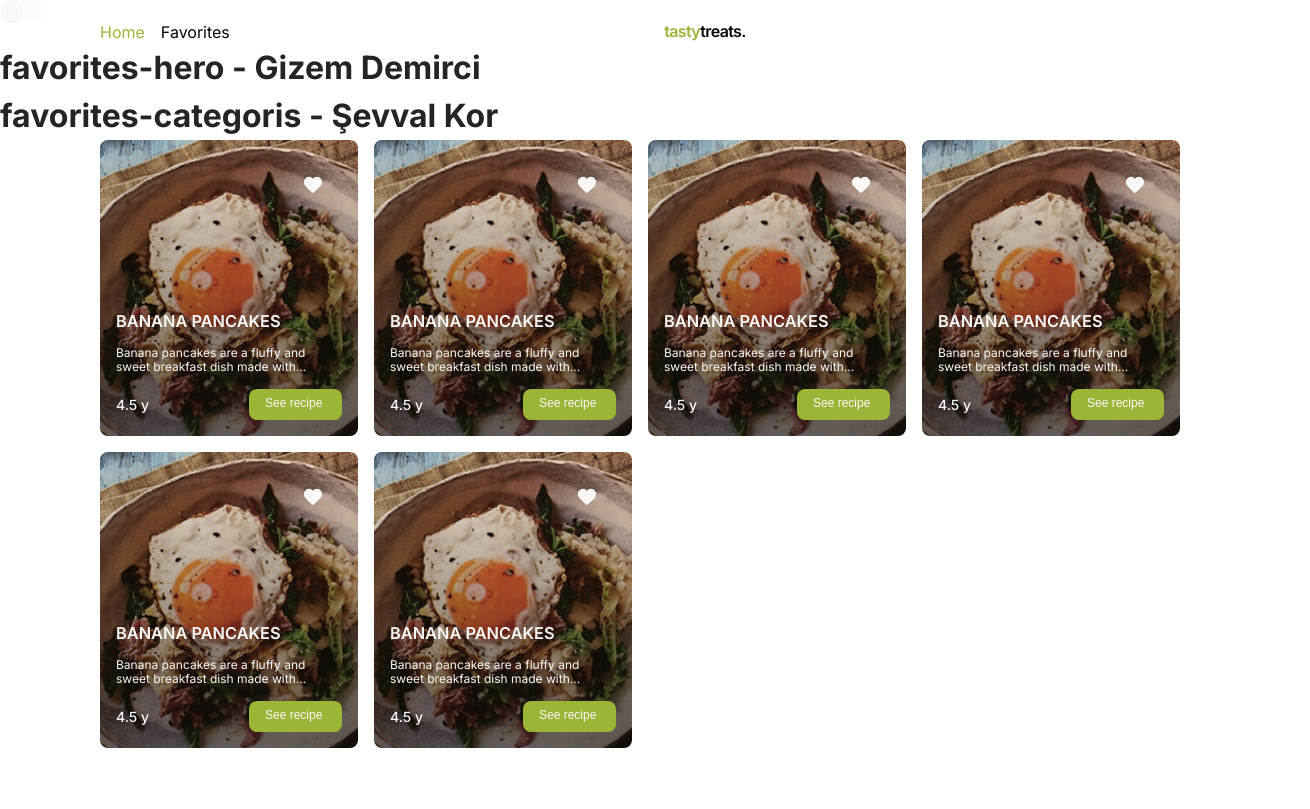
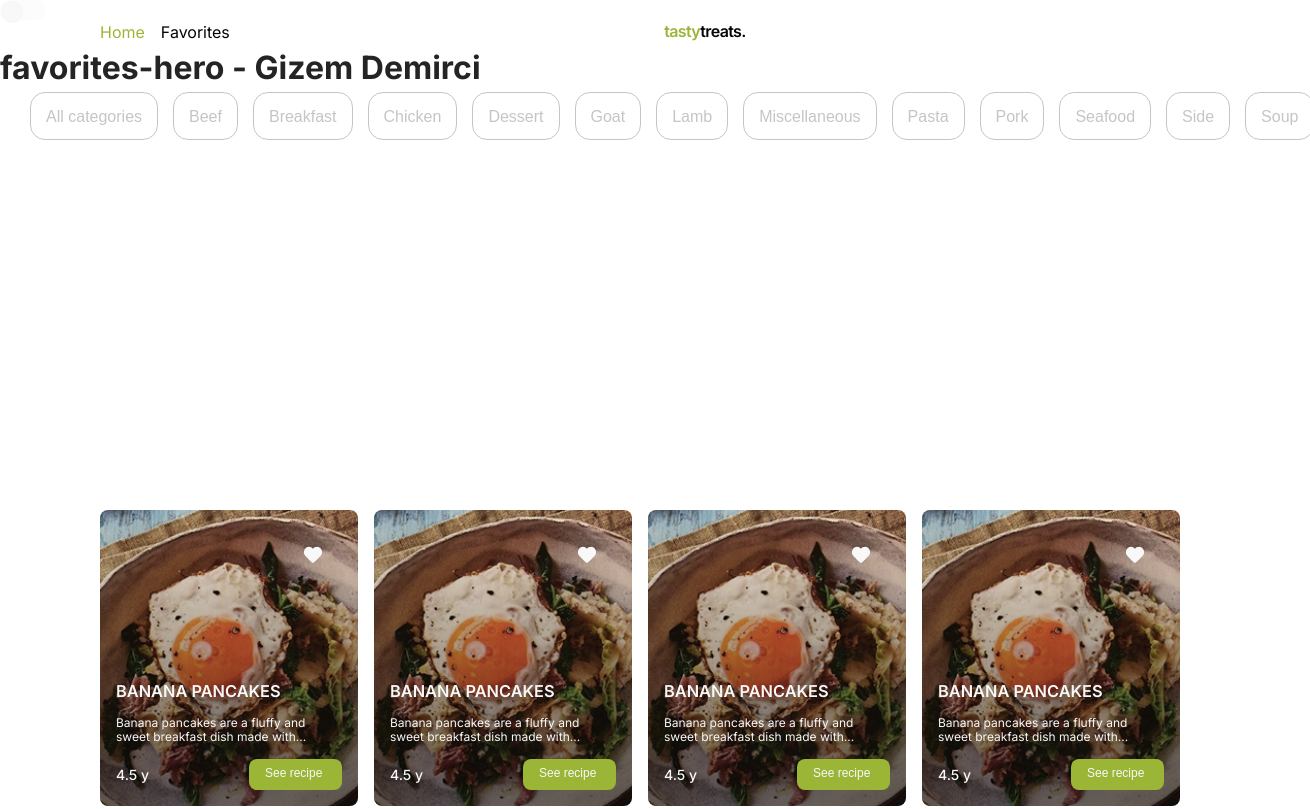
Before and after one commit to team-c-js/TastyReats, a website built with Vite: page src/favorites.html in a window 1280 px wide. Shown: the top 809 px of the page, 1310 px wide, since content can reach past the window. Built offline with nearby package versions, Linux system fonts and the light colour scheme.

Commit message:
favorites css-sidebar css

```diff
--- a/src/css/favorites-categoris.css
+++ b/src/css/favorites-categoris.css
@@ -0,0 +1,31 @@
+.favorites-btn{
+  color: var(--switch-bg-color);
+  background-color: transparent;
+  border: 1px solid var(--switch-bg-color);
+  font-size: 16px;
+  border-radius: 15px;
+  height: 48px;
+  padding: 15px;
+  white-space: nowrap;
+
+}
+.favorites-btn:hover{
+  background-color: var(--btn-bg-color);
+  color: var(--btn-text-color);
+  border: none;
+}
+.favorites-list {
+  list-style-type: none;
+  width: 100%;
+  height: 50px;
+  display: flex;
+  flex-direction: row;
+  gap: 15px;
+}
+.favorites-container {
+  width: 100%;
+  height: 418px;
+  overflow-y: auto;
+  overflow-x: hidden;
+  margin-left: 30px;
+}
--- a/src/css/sidebar-categories.css
+++ b/src/css/sidebar-categories.css
@@ -1,15 +1,74 @@
-.sidebar{
-  color: #050505;
+.category-btn,
+.all-categories-btn {
+  color: var(--switch-bg-color);
+  background-color: transparent;
 }
-.all-categories-btn{
-border: 1px solid rgba(5, 5, 5, 0.2);
-border-radius: 15px;
-padding: 14px 28px;
-width: 174px;
-height: 50px;
+.category-btn {
+  font-size: 16px;
+  border: none;
+}
+.category-btn:hover {
+  color: var(--btn-bg-color);
+}
+.all-categories-btn {
+  border: 1px solid var(--switch-bg-color);
+  color: var(--switch-bg-color);
+  border-radius: 15px;
+  width: 174px;
+  height: 50px;
+  font-size: 18px;
+  margin-bottom: 40px;
+}
+.all-categories-btn:hover {
+  background-color: var(--btn-bg-color);
+  color: var(--btn-text-color);
+  border: none;
 }
 .categories-list {
   list-style-type: none;
+  width: 100%;
+  height: 416px;
+  display: flex;
+  flex-direction: column;
+  gap: 24px;
+}
+.categories-container {
   width: 235px;
-  height: 416px;
+  height: 418px;
+  overflow-y: auto;
+  overflow-x: hidden;
 }
+.categories-container::-webkit-scrollbar {
+  width: 8px;
+  background: transparent;
+}
+.categories-container::-webkit-scrollbar-track {
+  background-color: transparent;
+}
+.categories-container::-webkit-scrollbar-thumb {
+  border-radius: 12px;
+  background-color: var(--switch-bg-color);
+}
+
+@media only screen and (min-width: 768px){
+.categories-container{
+  width: 180px;
+}
+.all-categories-btn{
+  margin-bottom: 30px;
+}
+}
+
+
+
+@media only screen and (min-width: 320px) and (max-width: 375px) {
+.categories-container{
+  width: 198px;
+}
+
+
+
+
+
+
+}
--- a/src/partials/favorites-categoris.html
+++ b/src/partials/favorites-categoris.html
@@ -1 +1,24 @@
-<h1>favorites-categoris - Şevval Kor</h1>
+<div class="favorites-categories">
+  <div class="row">
+    <div class="categories-container favorites-container">
+      <ul class="categories-list favorites-list">
+        <li><button class="favorites-btn">All categories</button></li>
+        <li><button class="category-btn favorites-btn">Beef</button></li>
+        <li><button class="category-btn favorites-btn">Breakfast</button></li>
+        <li><button class="category-btn favorites-btn">Chicken</button></li>
+        <li><button class="category-btn favorites-btn">Dessert</button></li>
+        <li><button class="category-btn favorites-btn">Goat</button></li>
+        <li><button class="category-btn favorites-btn">Lamb</button></li>
+        <li><button class="category-btn favorites-btn">Miscellaneous</button></li>
+        <li><button class="category-btn favorites-btn">Pasta</button></li>
+        <li><button class="category-btn favorites-btn">Pork</button></li>
+        <li><button class="category-btn favorites-btn">Seafood</button></li>
+        <li><button class="category-btn favorites-btn">Side</button></li>
+        <li><button class="category-btn favorites-btn">Soup</button></li>
+        <li><button class="category-btn favorites-btn">Starter</button></li>
+        <li><button class="category-btn favorites-btn">Vegan</button></li>
+        <li><button class="category-btn favorites-btn">Vegetarian</button></li>
+      </ul>
+    </div>
+  </div>
+</div>
```
Also changed, not shown: src/partials/sidebar-categories.html (+2 -0 lines).
